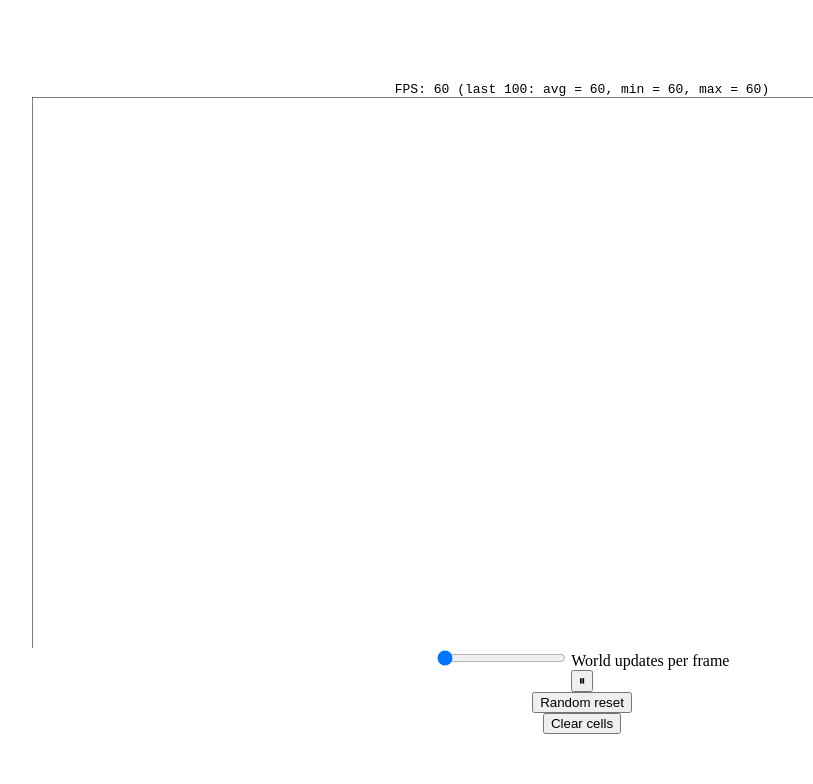
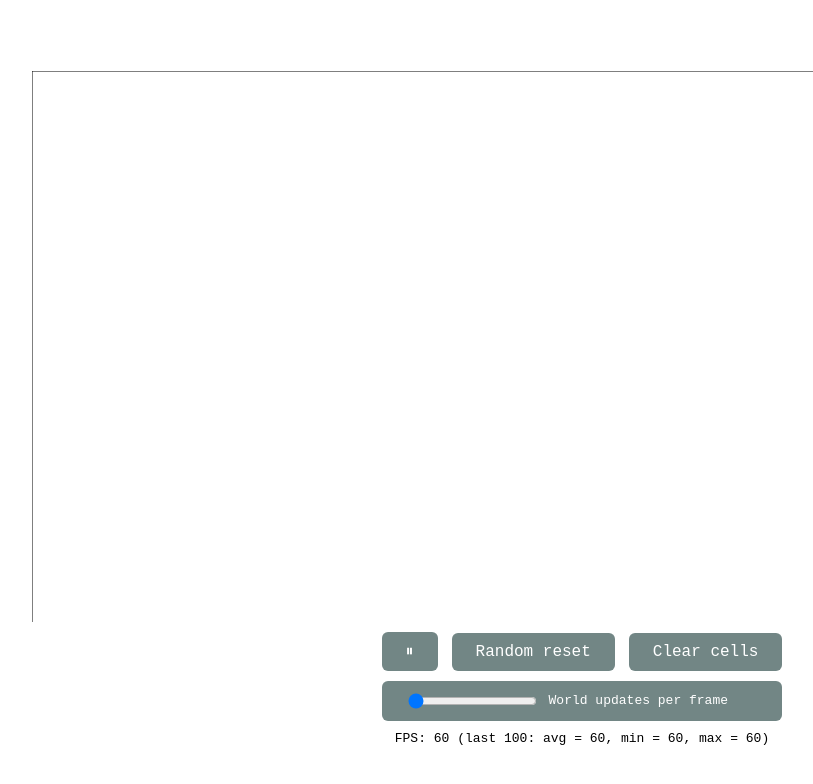
Before and after one commit to chavicoski/WASM-Game-Of-Life, a website built with webpack: page www/index.html in a window 1280 px wide. Shown: the whole page, without its empty margins (66-879 px from the left). Built offline with nearby package versions, Linux system fonts and the light colour scheme; what wasm-game-of-life-webgl-rendering would draw is missing.

Commit message:
Added better CSS

```diff
--- a/www/index.html
+++ b/www/index.html
@@ -19,13 +19,50 @@
         #fps {
             white-space: pre;
             font-family: monospace;
+            margin: 5px;
+        }
+        #game-of-life-canvas {
+            margin: 5px;
+        }
+        .control_button {
+            background-color: #728685;
+            border: none;
+            color: white;
+            padding: 10px 24px;
+            text-align: center;
+            text-decoration: none;
+            display: inline-block;
+            font-size: 16px;
+            border-radius: 6px;
+            margin: 5px;
+            font-family: monospace;
+        }
+        #ticks-selector {
+            margin: 5px;
+            background-color: #728685;
+            color: white;
+            border: none;
+            border-radius: 6px;
+            padding: 10px 24px;
+            text-align: center;
+            font-family: monospace;
+            display: flex;
+            align-items: center;
+        }
+        #ticks-selector > label {
+            margin: 0 10px;
         }
     </style>
     <body>
-        <div id="fps"></div>
         <canvas id="game-of-life-canvas"></canvas>
         <script src="./bootstrap.js"></script>
-        <div>
+        <div id="control-panel">
+            <button id="play-pause" class="control_button"></button>
+            <button id="random-reset" class="control_button">
+                Random reset
+            </button>
+            <button id="clear-reset" class="control_button">Clear cells</button>
+            <div id="ticks-selector">
                 <input
                     type="range"
                     id="n_ticks"
@@ -37,8 +74,7 @@
                 />
                 <label for="volume">World updates per frame</label>
             </div>
-        <button id="play-pause"></button>
-        <button id="random-reset">Random reset</button>
-        <button id="clear-reset">Clear cells</button>
+        </div>
+        <div id="fps"></div>
     </body>
 </html>
```
Lines whose indentation alone changed are shown as unchanged.
